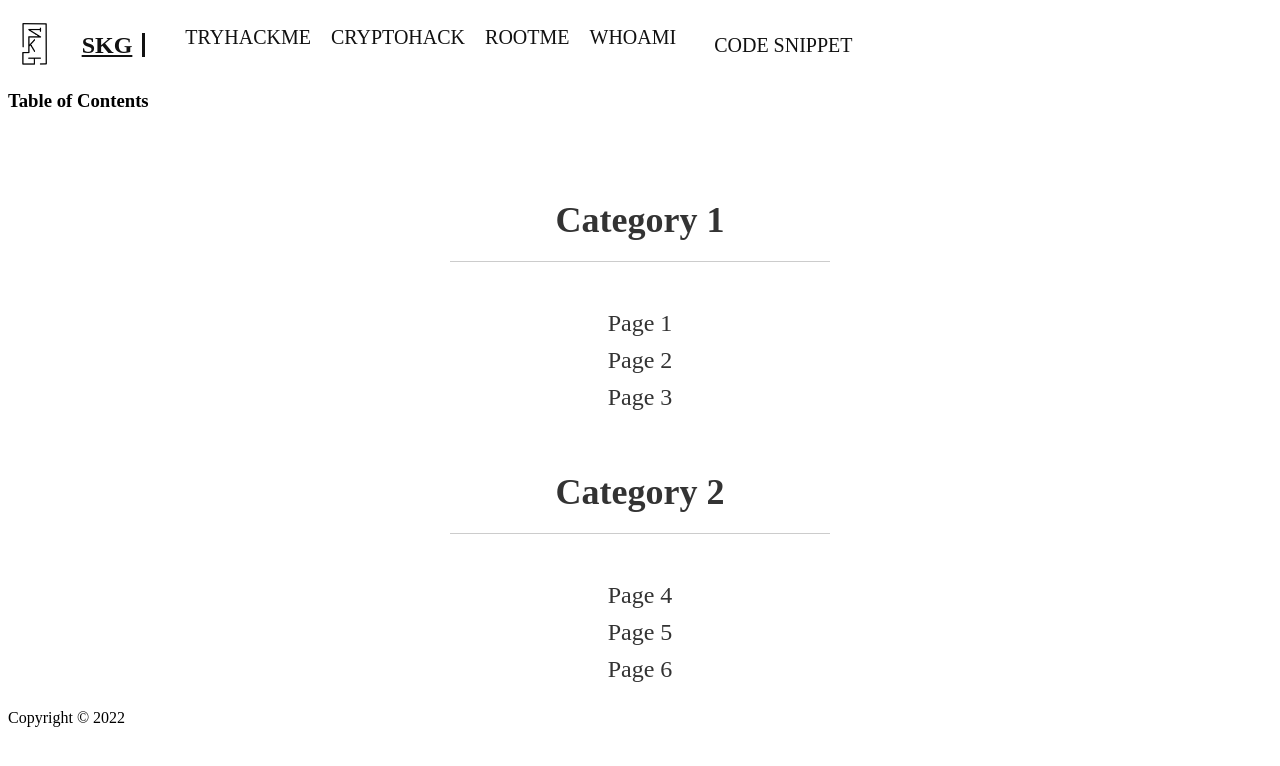
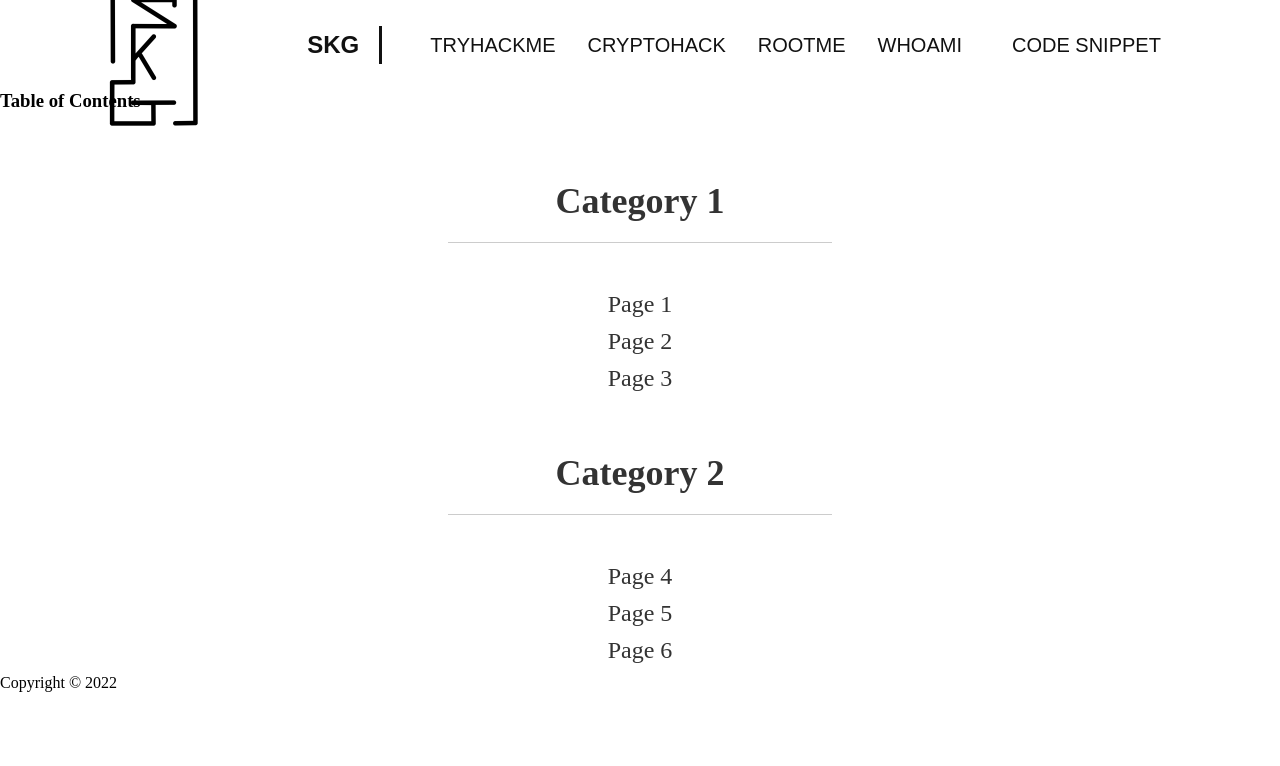
Before and after one commit to Not-Skg/-Not-Skg.github.io, a PHP site: page / in a window 1280 px wide. Shown: the top 766 px of the page. Run offline with PHP 8.4, Linux system fonts and the light colour scheme.

Commit message:
Update style.css

```diff
--- a/css/style.css
+++ b/css/style.css
@@ -4,91 +4,114 @@ main {
   margin-top: 90px; /* ajouter cette propriété pour ajouter un espace entre le header et le table des matières */
 }
 
+@import url('https://fonts.googleapis.com/css2?family=Catamaran:wght@900&display=swap');
+@import url('https://fonts.googleapis.com/css2?family=Merriweather:ital,wght@0,200;0,300;0,400;0,700;0,900;1,200;1,300;1,400;1,700;1,900&display=swap');
+
+* {
+  text-decoration: none;
+  margin: 0;
+  padding: 0;
+  box-sizing: border-box;
+}
+
+body {
+  font-family: 'Merriweather', serif;
+}
+
 /* HEADER */
 
 header {
-  position: fixed; /* Restez en haut de la page lors du défilement */
+  position: fixed;
+  background: #fff;
+  width: 100%;
+  height: 90px;
   top: 0;
   left: 0;
-  width: 100%;
-  background: #fff;
-  height: 90px;
-  display: flex; /* Utiliser Flexbox pour aligner les éléments verticalement */
-  align-items: center; /* Centrer verticalement les éléments */
+  display: flex;
+  align-items: center;
+  justify-content: space-between;
+  padding: 0 20px;
   box-sizing: border-box;
   z-index: 99;
 }
 
 header .header-logo {
-  margin-right: 15px; /* Ajouter une marge à droite */
-}
-
-header .header-logo img {
-  height: 50px;
+  text-align: center;
+  margin-top: 10px;
+  padding-left: 10px;
 }
 
 header .header-brand {
-  font-family: Catamaran;
+  font-family: 'Catamaran', sans-serif;
   font-size: 24px;
   font-weight: 900;
   color: #111;
   text-transform: uppercase;
-  margin-right: 20px; /* Ajouter une marge à droite */
-  border-right: 3px solid #111; /* Ajouter la barre verticale à droite de SKG */
-  padding-right: 10px; /* Ajouter un remplissage à droite pour la barre verticale */
-  line-height: 1; /* Réinitialiser la hauteur de ligne pour centrer verticalement le texte */
+  display: block;
+  margin: 0 auto;
+  text-align: center;
+  padding: 20px 0;
+  margin: 31px 0;
+  text-align: left;
+  line-height: 38px;
+  border-right: 3px solid #111;
+  padding: 0 20px 0 5px;
 }
 
-header nav {
-  display: flex; /* Utiliser Flexbox pour aligner les éléments */
-  align-items: center; /* Centrer verticalement les éléments */
-  margin-left: 20px; /* Ajouter une marge à gauche pour compenser la barre verticale */
+header .header-brand:hover {
+  text-decoration: none;
 }
 
 header nav ul {
-  display: flex; /* Utiliser Flexbox pour aligner les éléments */
+  display: flex;
+  align-items: center;
+  padding: 0;
   margin: 0;
-  padding: 0;
-  list-style: none;
 }
 
 header nav ul li {
-  margin-right: 20px; /* Ajouter une marge à droite */
-  display: flex; /* Utiliser Flexbox pour aligner les éléments verticalement */
-  align-items: center; /* Centrer verticalement les éléments */
-  height: 100%; /* Ajouter une hauteur fixe */
+  list-style: none;
+  padding: 0 16px;
+  height: 100%;
+  display: flex;
+  align-items: center;
 }
 
 header nav ul li a {
-  font-family: Catamaran;
+  font-family: 'Catamaran', sans-serif;
   font-size: 20px;
   color: #111;
   text-transform: uppercase;
   text-decoration: none;
   display: block;
-  padding: 10px 0; /* Ajuster le remplissage vertical pour occuper tout l'espace du <li> */
-  width: 100%; /* Ajouter une largeur de 100% pour occuper tout l'espace du <li> */
-  text-align: center; /* Centrer horizontalement le texte */
+  padding: 18px 0;
+  width: 100%;
+  text-align: center;
 }
 
-header nav ul li:hover {
-  background-color: #333; /* Ajouter la couleur de fond au <li> lors du survol */
+header nav ul li:hover,
+header nav ul li:hover a {
+  text-decoration: none;
+  color: #fff;
+  background-color: #333;
+  text-decoration: none;
 }
 
-header nav ul li:hover a {
-  color: #fff;
+.menu-toggle {
+  color: #111;
+  float: right;
+  line-height: 50px;
+  font-size: 24px;
+  cursor: pointer;
+  padding-top: 20px;
+  display: none;
 }
 
 /* DROPDOWN */
 
-.dropdown {
-  position: relative; /* Positionner relativement pour que le contenu du dropdown soit positionné absolument par rapport à lui */
-  margin-left: auto; /* Déplacer "Code Snippet" vers la droite */
-}
-
 .dropbtn {
   display: block;
-  font-family: Catamaran;
+  font-family: 'Catamaran', sans-serif;
   background-color: #fff;
   color: #111;
   padding: 18px;
@@ -96,8 +119,15 @@ header nav ul li:hover a {
   border: none;
   cursor: pointer;
   text-transform: uppercase;
+  line-height: 50px;
   width: 250px;
   text-align: left;
+}
+
+.dropdown {
+  position: relative;
+  display: inline-block;
+  float: right;
 }
 
 .dropdown-content {
@@ -107,6 +137,8 @@ header nav ul li:hover a {
   min-width: 250px;
   box-shadow: 0px 8px 16px 0px rgba(0, 0, 0, 0.2);
   z-index: 1;
+  right: 0;
+  left: auto;
 }
 
 .dropdown-content a {
@@ -118,8 +150,9 @@ header nav ul li:hover a {
 }
 
 .dropdown-content a:hover {
-  background-color: #ddd;
-  color: #333;
+  text-decoration: none;
+  color: #fff;
+  background-color: #333;
 }
 
 .dropdown:hover .dropdown-content {
@@ -130,8 +163,6 @@ header nav ul li:hover a {
   color: #fff;
   background-color: #333;
 }
-
-
 
 
 /* TABLE OF CONTENTS */
```
